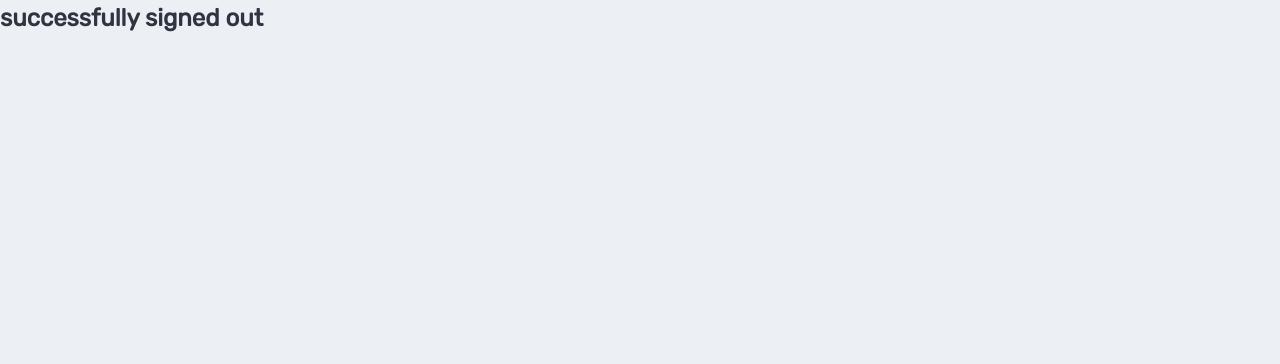
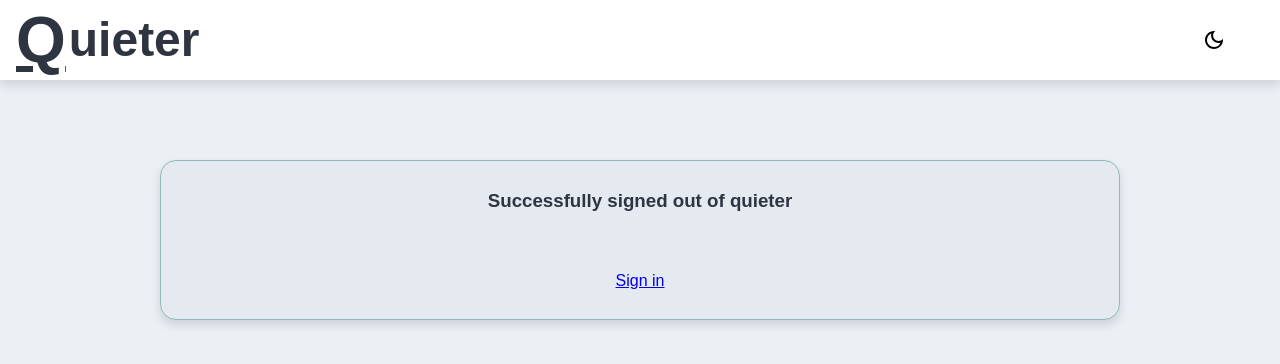
Before and after one commit to 01zulfi/quieter, a React (Create React App) app: page /sign-out in a window 1280 px wide. Shown: the top 364 px of the page. Built offline with nearby package versions, Linux system fonts and the light colour scheme.

Commit message:
Style SignOutPage.tsx

```diff
--- a/src/components/AuthComponents/SignOutPage.tsx
+++ b/src/components/AuthComponents/SignOutPage.tsx
@@ -1,6 +1,32 @@
 import React, { FC, useState, useEffect } from 'react';
+import styled from 'styled-components';
+import { Link } from 'react-router-dom';
 import Loading from '../Loading';
+import StrippedNavbar from '../Navbar/StrippedNavbar';
 import firebase from '../../utils/firebase';
+
+const SignOutPageWrapper = styled.section`
+  display: flex;
+  flex-direction: column;
+  gap: 5em;
+  min-height: inherit;
+  background: ${(props: any) => props.theme.base.one};
+`;
+
+const MessageWrapper = styled.section`
+  background: ${(props: any) => props.theme.base.two};
+  color: ${(props: any) => props.theme.text.one};
+  align-self: center;
+  width: 75%;
+  height: 10em;
+  justify-content: space-around;
+  border: 1px solid ${(props: any) => props.theme.frost.one};
+  border-radius: 1em;
+  display: flex;
+  flex-direction: column;
+  align-items: center;
+  box-shadow: rgb(36 41 51 / 15%) 0px 5px 10px 0px;
+`;
 
 const SignOutPage: FC = function SignOutPage() {
   const [isSignedOut, setIsSignedOut] = useState(false);
@@ -11,9 +37,17 @@
   }, []);
 
   return (
-    <section>
-      {isSignedOut ? <h2>successfully signed out</h2> : <Loading />}
-    </section>
+    <SignOutPageWrapper>
+      <StrippedNavbar />
+      {isSignedOut ? (
+        <MessageWrapper>
+          <h3>Successfully signed out of quieter</h3>
+          <Link to="/sign-in">Sign in</Link>
+        </MessageWrapper>
+      ) : (
+        <Loading />
+      )}
+    </SignOutPageWrapper>
   );
 };
 
```
